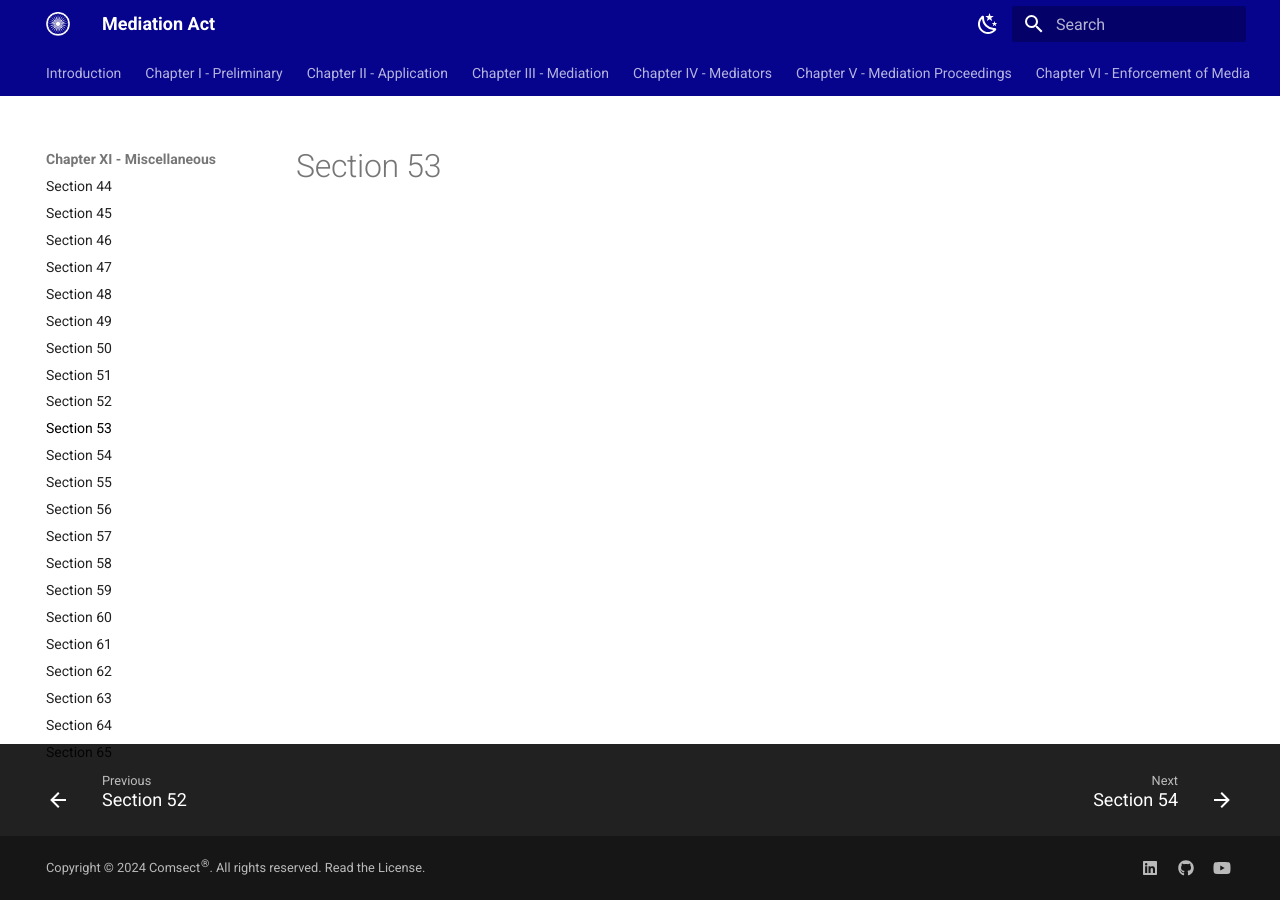
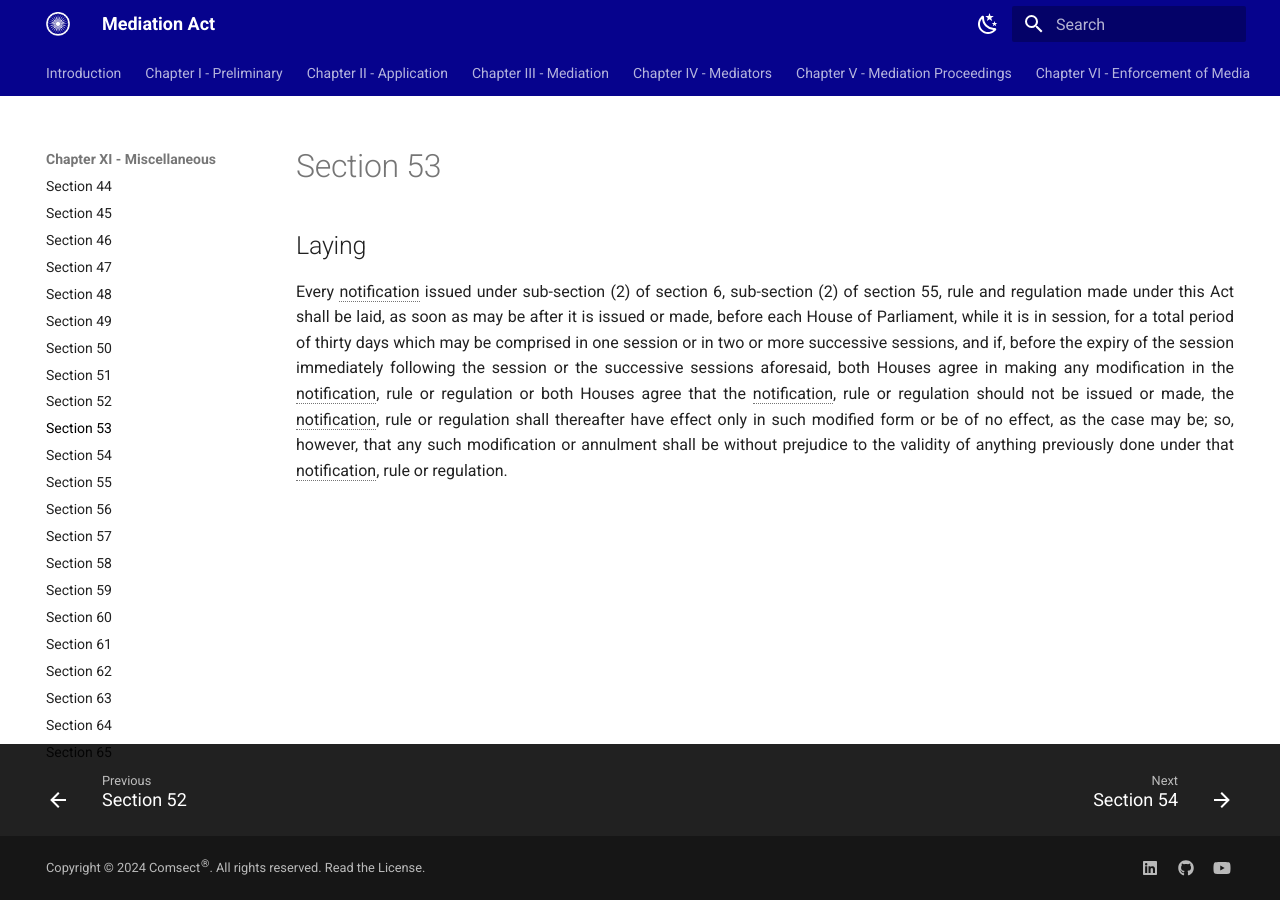
Before and after one commit to comsect/mediation-act, an MkDocs documentation site: the page built from docs/en/53.md, in a window 1280 px wide. Built offline with MkDocs 1.6.1 and Material for MkDocs 9.7.7, drawn with Linux system fonts in a browser that asks for light colours.

Commit message:
add section-fifty-three

```diff
--- a/docs/en/53.md
+++ b/docs/en/53.md
@@ -3,3 +3,7 @@ hide:
     - toc
 description: Laying
 ---
+
+## Laying
+
+Every notification issued under sub-section (2) of section 6, sub-section (2) of section 55, rule and regulation made under this Act shall be laid, as soon as may be after it is issued or made, before each House of Parliament, while it is in session, for a total period of thirty days which may be comprised in one session or in two or more successive sessions, and if, before the expiry of the session immediately following the session or the successive sessions aforesaid, both Houses agree in making any modification in the notification, rule or regulation or both Houses agree that the notification, rule or regulation should not be issued or made, the notification, rule or regulation shall thereafter have effect only in such modified form or be of no effect, as the case may be; so, however, that any such modification or annulment shall be without prejudice to the validity of anything previously done under that notification, rule or regulation.
```
